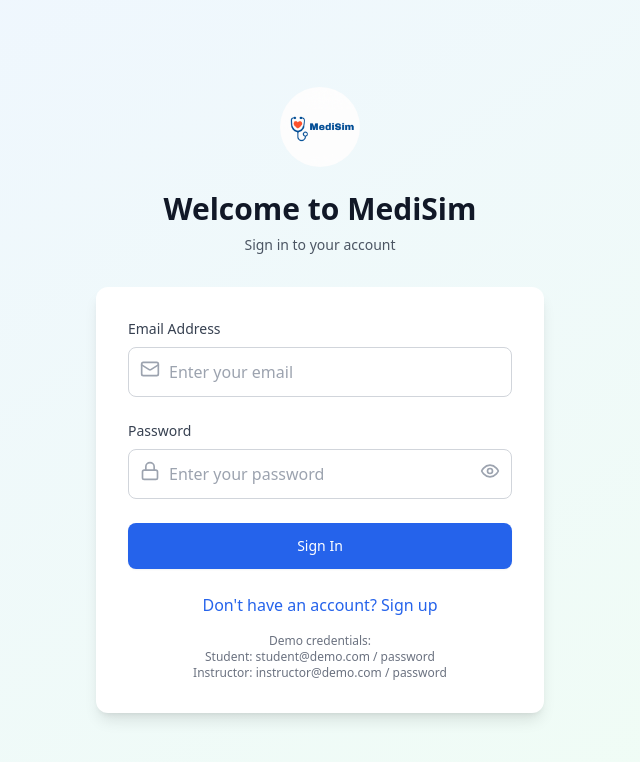
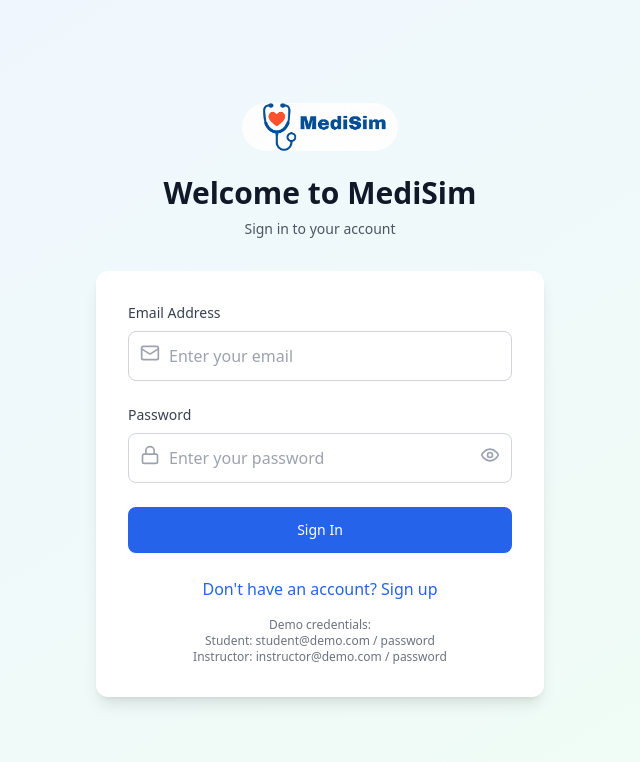
Before and after one commit to Emriel/YZTA_Bootcamp_Group_204, a React (Vite) app in the folder ProjeDosyaları/MediSim/project/: page / in a window 1280 px wide. Both pictures are taken after a click on the button "Sign In". Shown: the top 762 px of the page, without its empty margins (320-960 px from the left). Built offline with nearby package versions, Linux system fonts and the light colour scheme; no server answers.

Commit message:
sign in ve sign up logoları değişti

```diff
--- a/ProjeDosyaları/MediSim/project/src/components/Auth/AuthForm.tsx
+++ b/ProjeDosyaları/MediSim/project/src/components/Auth/AuthForm.tsx
@@ -46,7 +46,7 @@ const AuthForm: React.FC<AuthFormProps> = ({ isLoginDefault = true }) => {
       <div className="max-w-md w-full space-y-8">
         <div className="text-center">
           <div className="flex items-center justify-center mb-6">
-            <img src="/medisimlogo.png" alt="MediSim Logo" className="w-20 h-20 object-contain rounded-full" />
+            <img src="/medisimlogoDAR.png" alt="MediSim Logo" className="w-auto h-12 object-contain rounded-full" />
           </div>
           <h2 className="text-3xl font-bold text-gray-900">
             Welcome to MediSim
```
